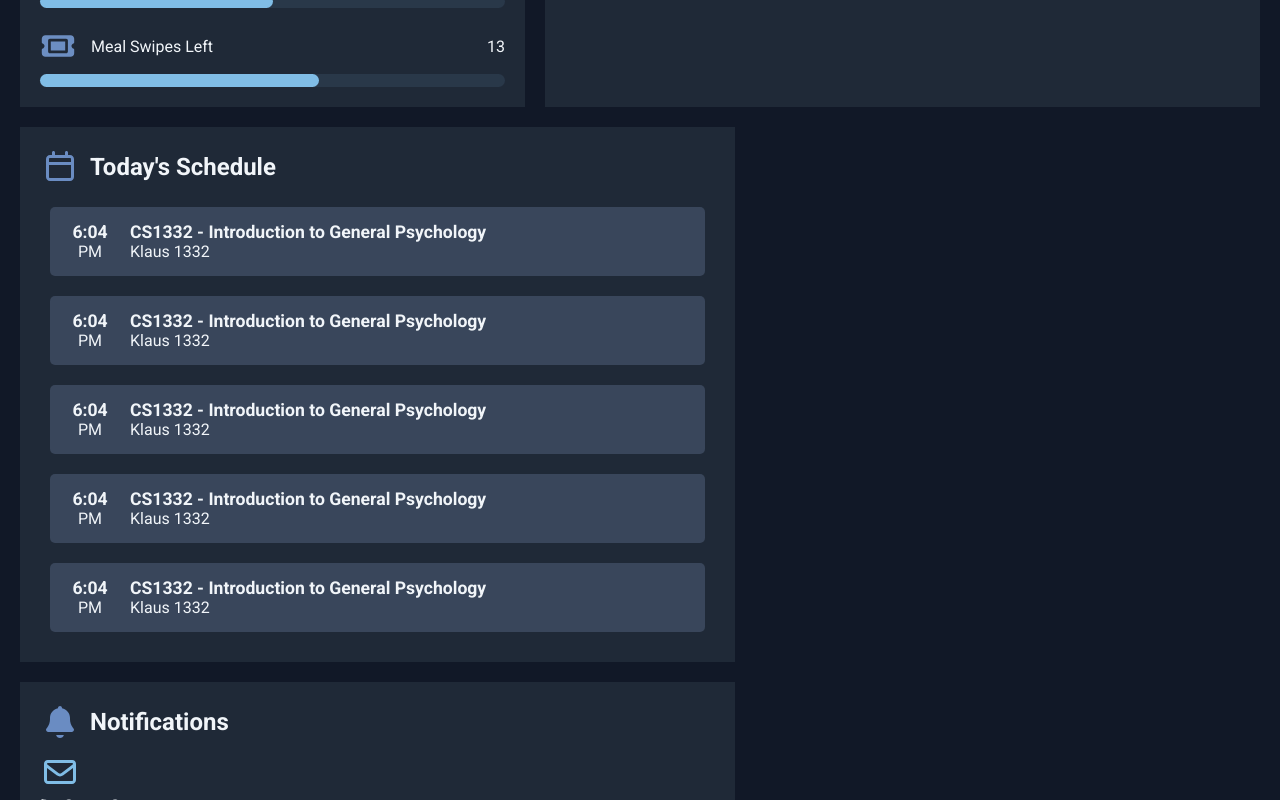
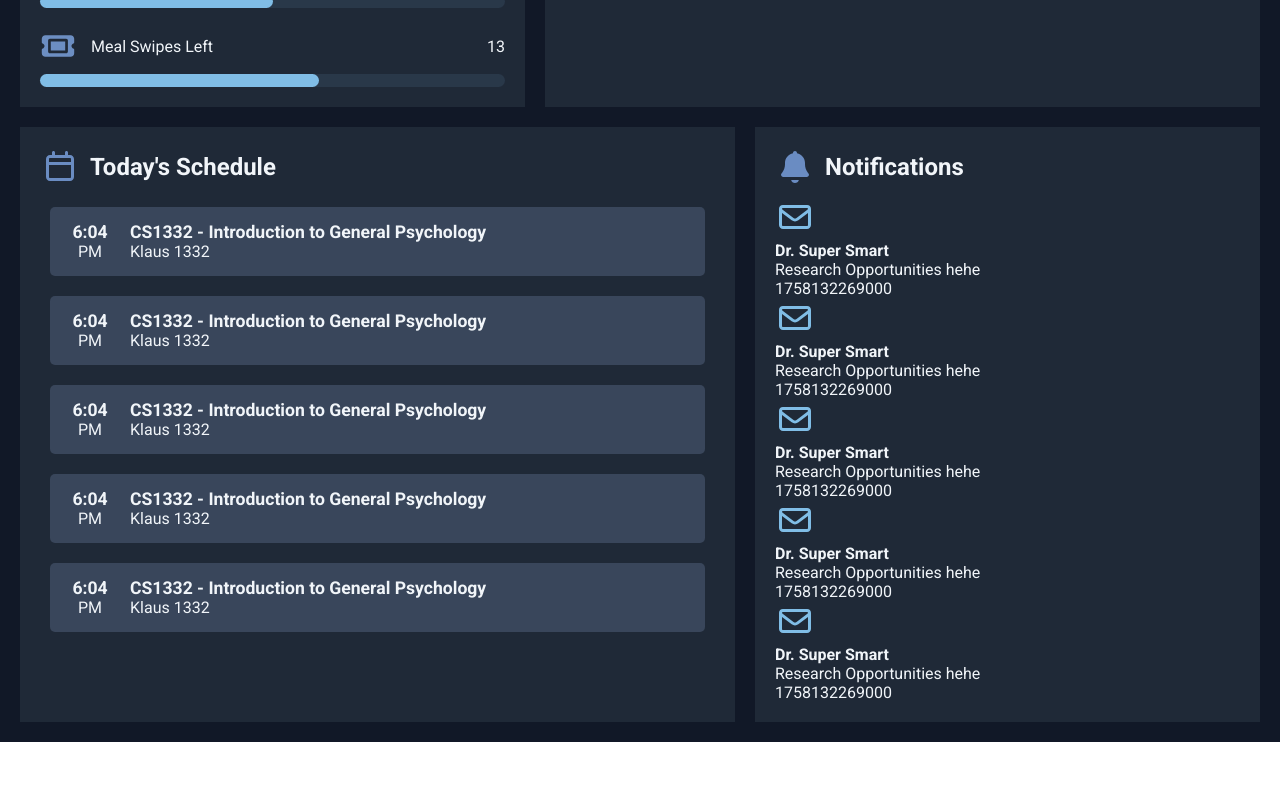
Before and after one commit to TheWalkingSea/BuzzBoard, a React (Vite) app: page / in a window 1280 px wide. Shown: the part 900-1700 px from the top of the page. After the commit the page ends 1642 px from the top, so only its background shows below. Built offline with nearby package versions, Linux system fonts and the light colour scheme.

Commit message:
Fixed weird grid patterns

```diff
--- a/src/Components/Notifications.css
+++ b/src/Components/Notifications.css
@@ -0,0 +1,3 @@
+section {
+    grid-column: 8 / -1;
+}
--- a/src/Components/Schedule.css
+++ b/src/Components/Schedule.css
@@ -1,4 +1,4 @@
-section {
+.scheduleContainer {
     grid-column: 1 / 8;
 }
 
--- a/src/Components/Schedule.tsx
+++ b/src/Components/Schedule.tsx
@@ -31,7 +31,7 @@ export default function Schedule() {
     ]
 
     return (
-        <section>
+        <section className="scheduleContainer">
             <div className="containerHeading">
                 <img src="images/calendar-regular-full.svg" alt="Calendar" width="40"/>
                 <h2 className="heading">Today's Schedule</h2>
```
